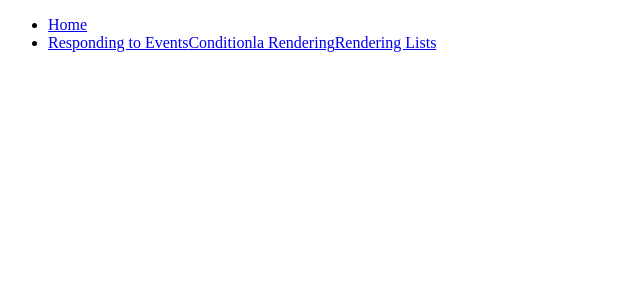
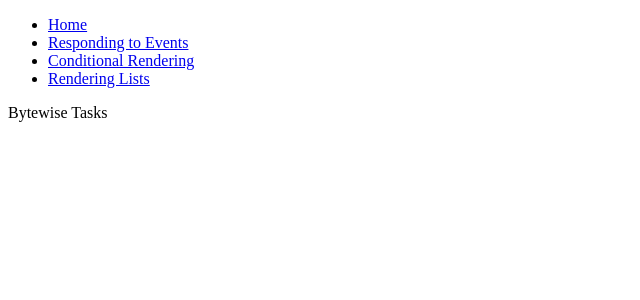
Before and after one commit to sami-ul-haq/bytewise-tasks, a React (Vite) app: page / in a window 1280 px wide. Shown: the top 300 px of the page, without its empty margins (0-640 px from the left). Built offline with nearby package versions, Linux system fonts and the light colour scheme.

Commit message:
some changes

```diff
--- a/src/App.css
+++ b/src/App.css
@@ -14,6 +14,10 @@
     padding: 5px;
 }
 
+nav a{
+    display: block;
+}
+
 @media (max-width: 576px){
     .listItems{
         grid-template-columns: repeat(2, 1fr);
--- a/src/App.jsx
+++ b/src/App.jsx
@@ -2,13 +2,15 @@
 import ConditionalRendering from "./components/ConditionalRendering";
 import RenderingLists from "./components/RenderingLists";
 import NotFound from "./components/NotFound";
-import Home from "./Home";
 import Task4 from "./Task4";
 import "./App.css";
+import Navbar from "./Navbar";
+import Home from "./components/Home";
 
 const App = () => {
   return (
       <BrowserRouter>
+        <Navbar />
         <Routes>
           <Route path="/" element={<Home />} />
           <Route path="/responding-to-events" element={<Task4 />} />
--- a/src/Home.jsx
+++ b/src/Navbar.jsx
@@ -1,7 +1,7 @@
 import React from "react";
-import { Link, Outlet } from "react-router-dom";
+import { Link } from "react-router-dom";
 
-const Home = () => {
+const Navbar = () => {
   return (
     <nav>
       <ul>
@@ -10,7 +10,11 @@
         </li>
         <li>
           <Link to="/responding-to-events">Responding to Events</Link>
-          <Link to="/conditional-rendering">Conditionla Rendering</Link>
+        </li>
+        <li>
+          <Link to="/conditional-rendering">Conditional Rendering</Link>
+        </li>
+        <li>
           <Link to="/rendering-list">Rendering Lists</Link>
         </li>
       </ul>
@@ -18,4 +22,4 @@
   );
 };
 
-export default Home;
+export default Navbar;
--- /dev/null
+++ b/src/components/Home.jsx
@@ -0,0 +1,9 @@
+import React from 'react'
+
+const Home = () => {
+  return (
+    <div>Bytewise Tasks</div>
+  )
+}
+
+export default Home;
```
